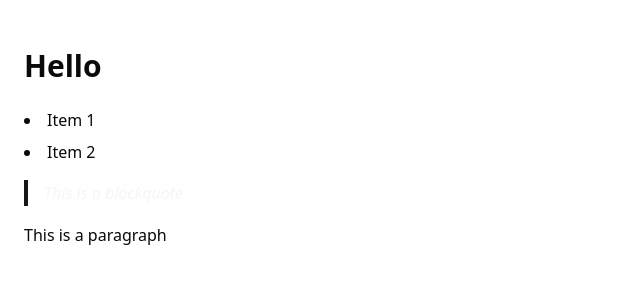
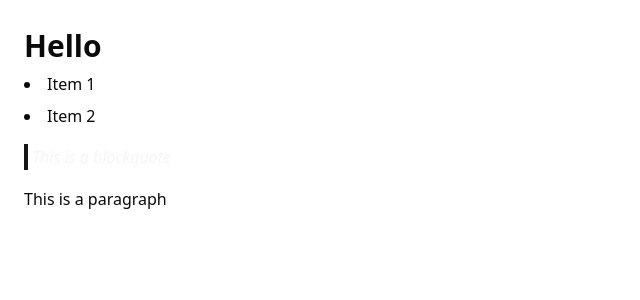
Before and after one commit to vascoalvesxyz/shiftappens2025, a Next.js app: page /notes in a window 1280 px wide. Shown: the top 300 px of the page, without its empty margins (0-640 px from the left). Built offline with nearby package versions, Linux system fonts and the light colour scheme.

Commit message:
Improve creating notes

```diff
--- a/src/components/create-note-modal.tsx
+++ b/src/components/create-note-modal.tsx
@@ -91,7 +91,7 @@ export function CreateNoteModal() {
                       <FormControl>
                         <Textarea
                           placeholder="Write your note content..."
-                          className="min-h-[350px] resize-none font-mono"
+                          className="min-h-[350px] max-h-[500px] resize-none font-mono"
                           {...field}
                         />
                       </FormControl>
@@ -104,7 +104,7 @@ export function CreateNoteModal() {
                 <div className="flex items-center justify-between">
                   <span className="text-sm font-medium">Preview</span>
                 </div>
-                <div className="rounded-md border border-input p-4 min-h-[350px] overflow-auto">
+                <div className="rounded-md border border-input p-4 min-h-[350px] overflow-auto max-h-[500px]">
                   {form.watch("content").trim() ? (
                     <MDXRender mdxString={form.watch("content")} />
                   ) : (
--- a/src/style/globals.css
+++ b/src/style/globals.css
@@ -125,18 +125,18 @@
 
   /* Override specific MDX content styles if necessary */
   .prose h1 {
-    @apply text-3xl font-bold my-6;
+    @apply text-3xl font-bold my-1;
   }
   .prose h2 {
-    @apply text-2xl font-bold my-5;
+    @apply text-2xl font-bold my-1;
   }
   .prose h3 {
-    @apply text-xl font-bold my-4;
+    @apply text-xl font-bold my-1;
   }
   .prose h4,
   .prose h5,
   .prose h6 {
-    @apply text-primary font-semibold my-4;
+    @apply text-primary font-semibold my-1;
   }
 
   .prose p {
@@ -144,12 +144,12 @@
   }
 
   .prose blockquote {
-    @apply border-l-4 border-primary pl-4 italic text-muted;
+    @apply border-l-4 border-primary pl-1 italic text-muted;
   }
 
   .prose ul,
   .prose ol {
-    @apply list-inside list-disc my-4;
+    @apply list-inside list-disc my-1;
   }
 
   .prose li {
```
